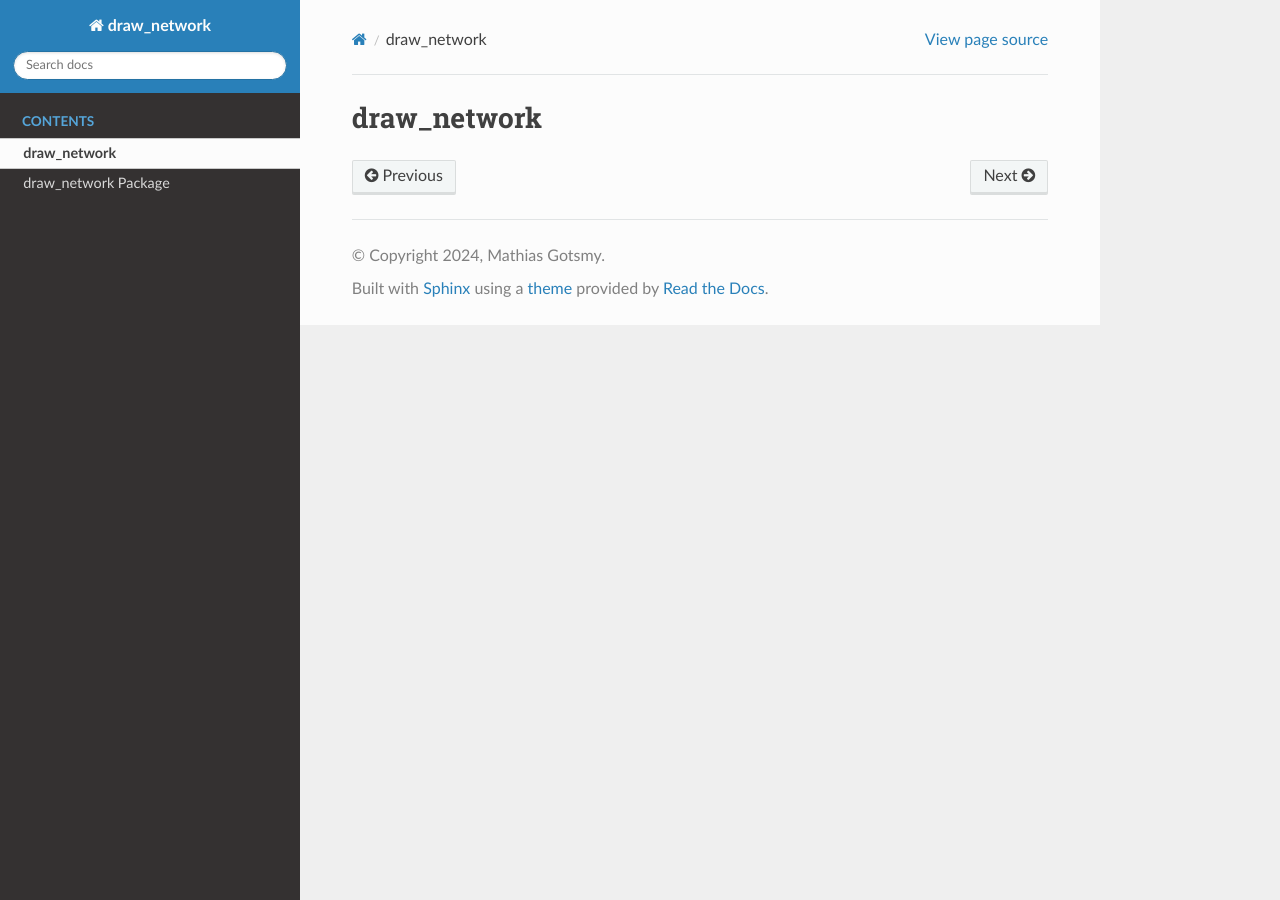
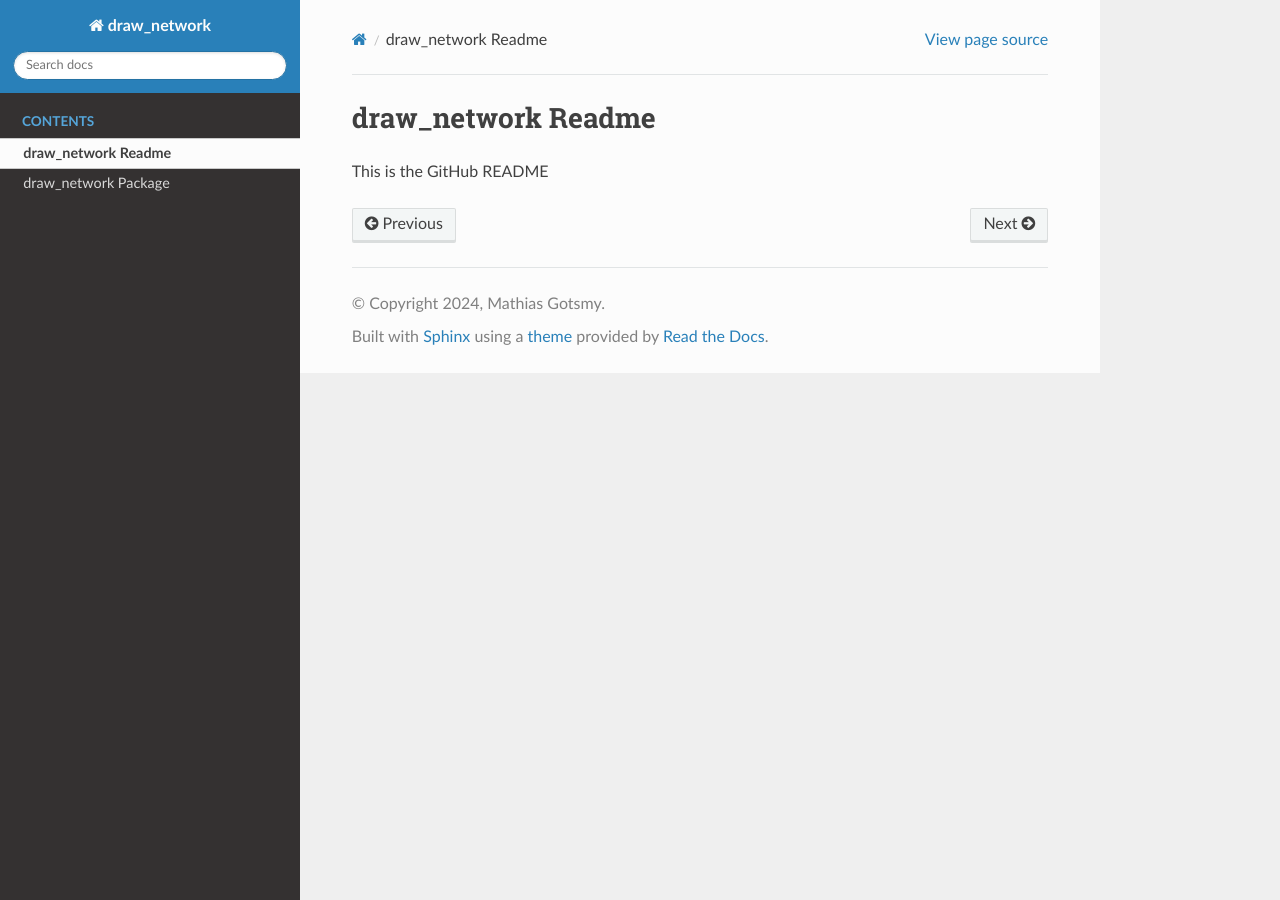
Before and after one commit to Gotsmy/draw_network, a Sphinx documentation site: the page built from docs/source/readme.rst, in a window 1280 px wide. Built offline with Sphinx 7.4.7 and the Read the Docs theme 2.0.0, drawn with Linux system fonts in a browser that asks for light colours.

Commit message:
restructured package

```diff
--- a/README.md
+++ b/README.md
@@ -1 +1,2 @@
-# draw_network
+# draw_network Readme
+This is the GitHub README
--- a/docs/source/draw_network.rst
+++ b/docs/source/draw_network.rst
@@ -4,10 +4,11 @@
 Core Module
 ----------------
 
-.. automodule:: draw_network.core
+.. automodule:: draw_network
    :members:
    :undoc-members:
    :show-inheritance:
+   :imported-members:
 
 Pathways Module
 --------------------
--- a/docs/source/index.rst
+++ b/docs/source/index.rst
@@ -17,7 +17,6 @@
 
    readme
    draw_network
-#   data/demo
 
 
 Indices and Tables
--- a/draw_network/__init__.py
+++ b/draw_network/__init__.py
@@ -1,2 +1,4 @@
 from .core import *
 from . import pathways
+
+del(math,logging,np,plt)
```
Also changed, not shown: 1 other file.
